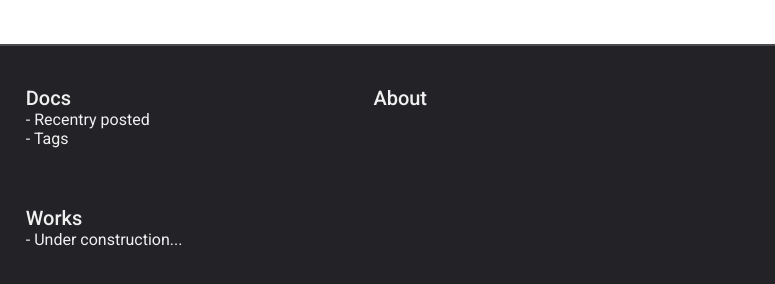
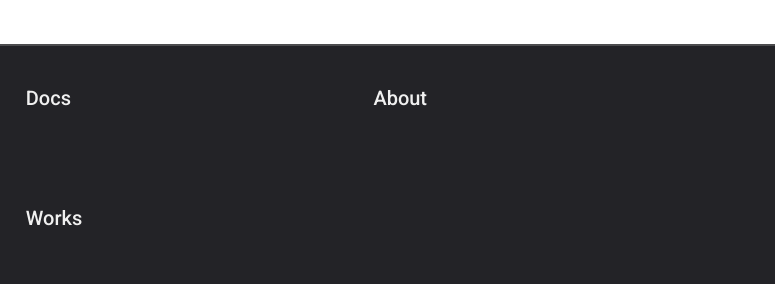
Before and after one commit to VSVW/vsvw.github.io, a plain HTML site: page document_index.html in a window 1280 px wide. Shown: the part 612-896 px from the top of the page, 505-1280 px from the left. Drawn offline with Linux system fonts and the light colour scheme.

Commit message:
Update document_index.html

```diff
--- a/document_index.html
+++ b/document_index.html
@@ -64,12 +64,9 @@
         <div class="gfoot_center">
           <div class="gfoot_upper">
             <span class="gfoot_menutitle"><a href="document_index.html">Docs</a></span><br>
-            <span class="gfoot_menucontent">- Recentry posted</span><br>
-            <span class="gfoot_menucontent">- Tags</span>
           </div>
           <div class="gfoot_lower">
             <span class="gfoot_menutitle"><a href="works_index.html">Works</a></span><br>
-            <span class="gfoot_menucontent">- Under construction...</span>
           </div>
         </div>
         <div class="gfoot_right">
```
